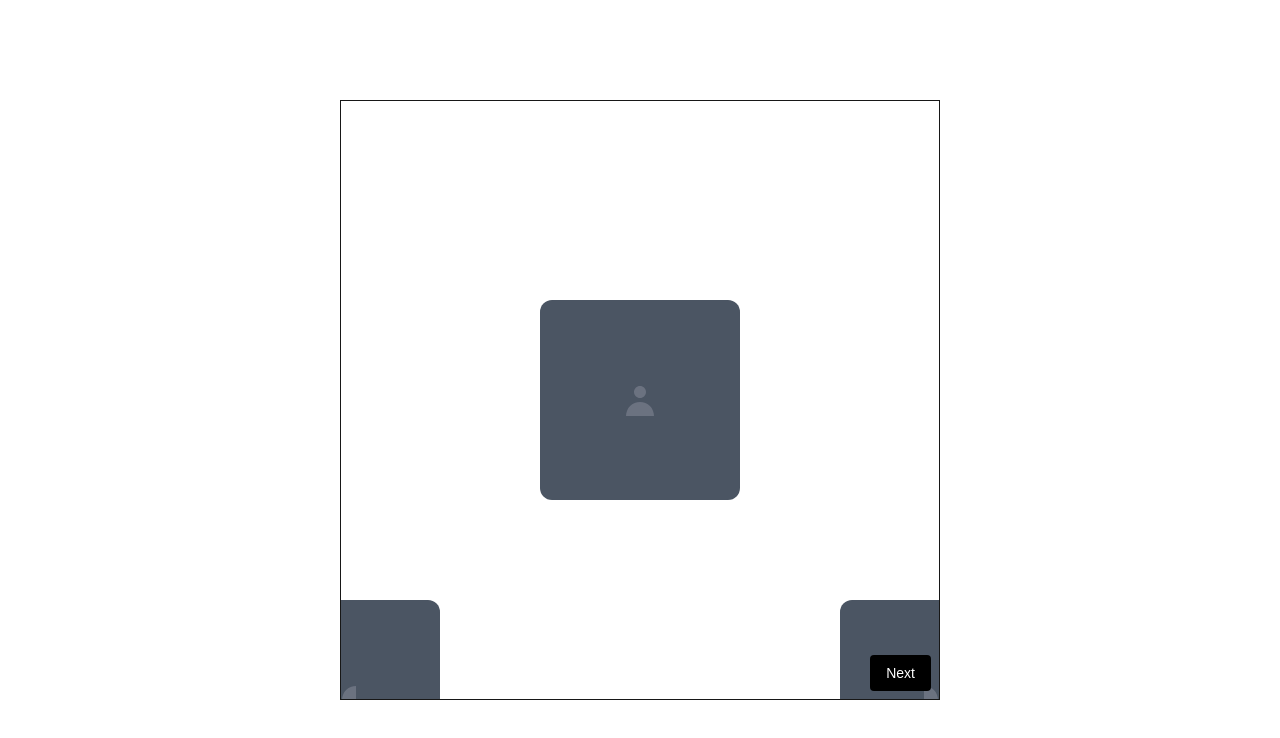
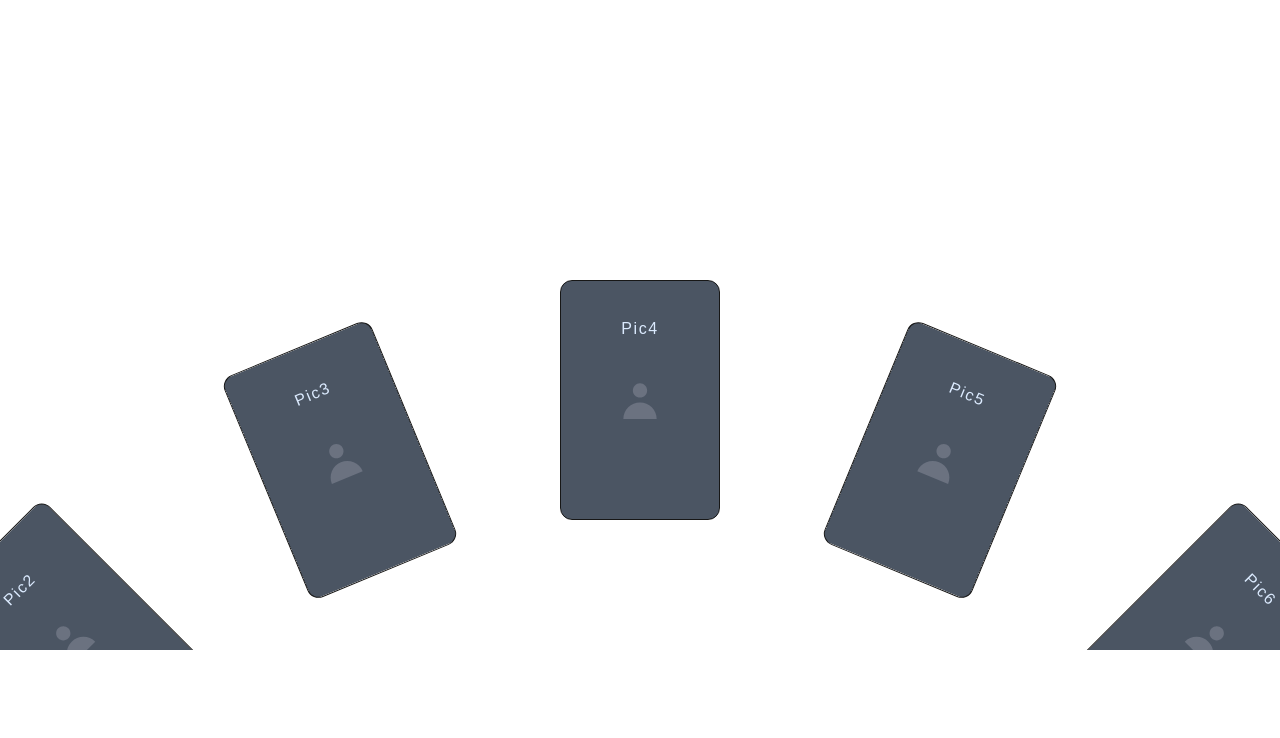
Before and after one commit to RubyTzu/card-slide, a Next.js app: page / in a window 1280 px wide. Shown: the top 738 px of the page. Built offline with nearby package versions, Linux system fonts and the light colour scheme.

Commit message:
feat:moidified card drag

```diff
--- a/app/component/CardsTest.tsx
+++ b/app/component/CardsTest.tsx
@@ -7,33 +7,41 @@ const images = [
   { src: "/images/carousel-1.svg", label: "Pic1" },
   { src: "/images/carousel-1.svg", label: "Pic2" },
   { src: "/images/carousel-1.svg", label: "Pic3" },
+  { src: "/images/carousel-1.svg", label: "Pic4" },
+  { src: "/images/carousel-1.svg", label: "Pic5" },
+  { src: "/images/carousel-1.svg", label: "Pic6" },
+  { src: "/images/carousel-1.svg", label: "Pic7" },
 ];
 
 const positions = [
-  { x: -300, y: 300, rotate: -90 }, // Pic1 - left
-  { x: 0, y: 0, rotate: 0 }, // Pic2 - center (visible)
-  { x: 300, y: 300, rotate: 90 }, // Pic3 - right
+  { x: -840, y: 420, rotate: -67.5 },
+  { x: -570, y: 240, rotate: -45 },
+  { x: -300, y: 60, rotate: -22.5 }, // Pic - left
+  { x: 0, y: 0, rotate: 0 }, // Pic - center (visible)
+  { x: 300, y: 60, rotate: 22.5 }, // Pic - right
+  { x: 570, y: 240, rotate: 45 },
+  { x: 840, y: 420, rotate: 67.5 },
 ];
 
 export const CardsTest = () => {
     const [step, setStep] = useState(0);
 
     const next = () => {
-      setStep((prev) => (prev + 1) % 4); // 可依需求循環次數調整
+      setStep((prev) => (prev + 1) % 8); // 可依需求循環次數調整
     };
 
     const getPosition = (i: number) => {
-      const order = (i - step + 3) % 3;
+      const order = (i - step + 7) % 7;
       return positions[order];
     };
-  return (<div className="w-[600px] h-[600px] relative overflow-hidden border mx-auto my-10">
+  return (<div className="w-1/2 h-[300px] relative overflow-hidden mx-auto my-10">
       {images.map((img, i) => {
         const pos = getPosition(i);
 
         return (
           <motion.div
             key={img.label}
-            className="absolute w-[200px] h-[200px] rounded-xl overflow-hidden left-1/2 top-1/2"
+            className="absolute w-[10rem] h-[15rem] rounded-xl overflow-hidden left-1/2 top-1/2"
             animate={{
               x: pos.x,
               y: pos.y,
--- /dev/null
+++ b/app/component/DragTest.tsx
@@ -0,0 +1,78 @@
+"use client";
+import { useState } from "react";
+import { motion } from "motion/react";
+import { useDragControls } from "motion/react";
+
+const images = [
+  { src: "/images/carousel-1.svg", label: "Pic1" },
+  { src: "/images/carousel-1.svg", label: "Pic2" },
+  { src: "/images/carousel-1.svg", label: "Pic3" },
+  { src: "/images/carousel-1.svg", label: "Pic4" },
+  { src: "/images/carousel-1.svg", label: "Pic5" },
+  { src: "/images/carousel-1.svg", label: "Pic6" },
+  { src: "/images/carousel-1.svg", label: "Pic7" },
+];
+
+const positions = [
+  { x: -840, y: 420, rotate: -67.5 },
+  { x: -570, y: 240, rotate: -45 },
+  { x: -300, y: 60, rotate: -22.5 }, // Pic - left
+  { x: 0, y: 0, rotate: 0 }, // Pic - center (visible)
+  { x: 300, y: 60, rotate: 22.5 }, // Pic - right
+  { x: 570, y: 240, rotate: 45 },
+  { x: 840, y: 420, rotate: 67.5 },
+];
+
+export const DragTest = () => {
+  const [step, setStep] = useState(0);
+  const controls = useDragControls();
+
+  const next = () => setStep((prev) => (prev + 1) % images.length);
+  const prev = () => setStep((prev) => (prev - 1 + images.length) % images.length);
+  const handleClick = (i: number) => {
+    const centerIndex = 3;
+    const order = (i - step + images.length) % images.length;
+    const diff = order - centerIndex;
+
+    if (diff !== 0) {
+      setStep((prev) => (prev + diff + images.length) % images.length);
+    }
+  };
+
+  const getPosition = (i: number) => {
+    const order = (i - step + images.length) % images.length;
+    return positions[order];
+  };
+  return (
+    <>
+      <div className="w-full h-[500px] relative overflow-hidden mx-auto my-10">
+        {images.map((img, i) => {
+          const order = (i - step + images.length) % images.length;
+          const pos = getPosition(i);
+          const isCenter = order === 3; // 中間那張圖在 positions 的第 3 個
+
+          return (
+            <motion.div
+              key={img.label}
+              onClick={() => handleClick(i)}
+              className=" absolute w-[10rem] h-[15rem] border rounded-xl overflow-hidden left-1/2 top-1/2 cursor-grab"
+              animate={{ x: pos.x, y: pos.y, rotate: pos.rotate }}
+              transition={{ duration: 0.5 }}
+              style={{ translateX: "-50%", translateY: "-50%", backgroundImage: `url(${img.src})`, backgroundPosition: "center", backgroundSize: "cover" }}
+              drag
+              dragConstraints={{ left: pos.x, right: pos.x, top: pos.y, bottom: pos.y }}
+              onDragEnd={(e, info) => {
+                console.log("Drag ended", info.offset.x);
+                if (info.offset.x < -100) next(); // 向左拖 → 下一張
+                else if (info.offset.x > 100) prev(); // 向右拖 → 上一張
+              }}
+              dragElastic={0.3}
+              whileDrag={{ cursor: "grabbing" }}>
+              <p className="absolute top-[20%] left-[50%] -translate-[50%]  text-blue-100 font-light tracking-widest">{img.label}</p>
+            </motion.div>
+          );
+        })}
+      </div>
+    </>
+  );
+};
--- a/app/page.tsx
+++ b/app/page.tsx
@@ -1,5 +1,5 @@
 import { Cards } from "./component/Cards";
-import { CardsTest } from "./component/CardsTest";
+import { DragTest } from "./component/DragTest";
 
 
 export default function Home() {
@@ -7,7 +7,7 @@ export default function Home() {
     <div className="">
       <main className="flex flex-col items-center justify-center min-h-screen w-full">
         {/* <Cards /> */}
-        <CardsTest />
+        <DragTest />
       </main>
     </div>
   );
```
